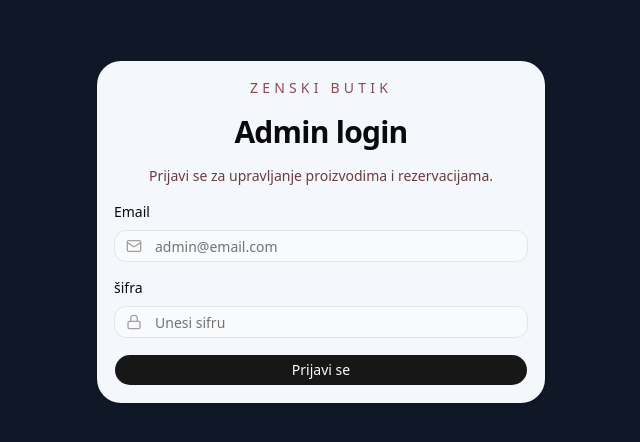
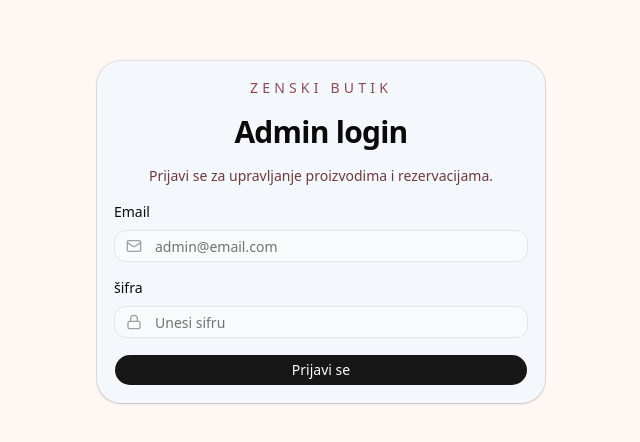
Before and after one commit to joniba11125-art/venecija-butik, a Next.js app: page /admin/login in a window 1280 px wide. Shown: the part 168-610 px from the top of the page, without its empty margins (319-959 px from the left). Built offline with nearby package versions, Linux system fonts and the light colour scheme; no server answers.

Commit message:
remove old dark admin backgrounds

```diff
--- a/src/app/globals.css
+++ b/src/app/globals.css
@@ -135,7 +135,7 @@ html {
 }
 /* Admin theme */
 .admin-shell main {
-  background: #101827 !important;
+  background: #fff7f4 !important;
 }
 
 .admin-shell main > section:first-child {
```
